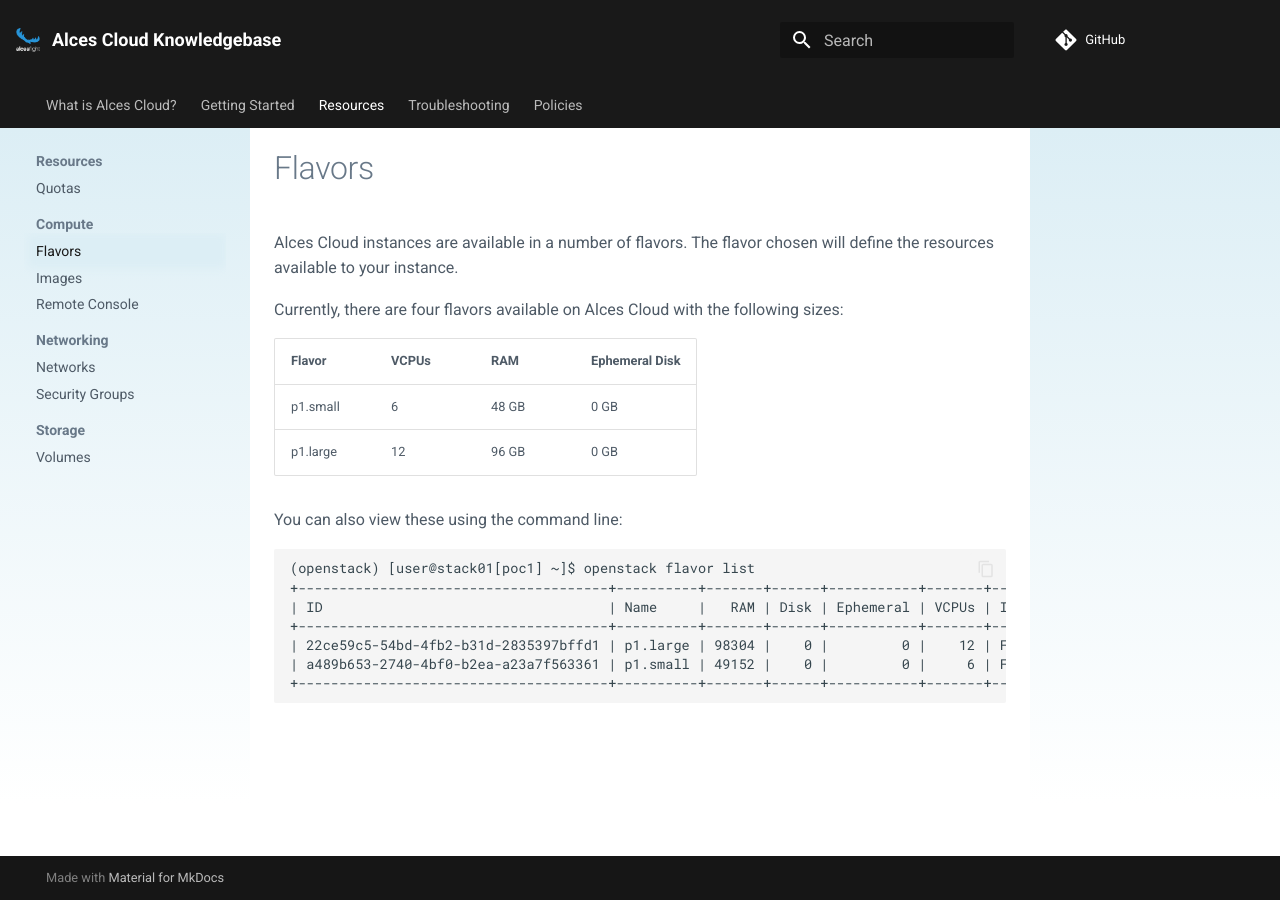
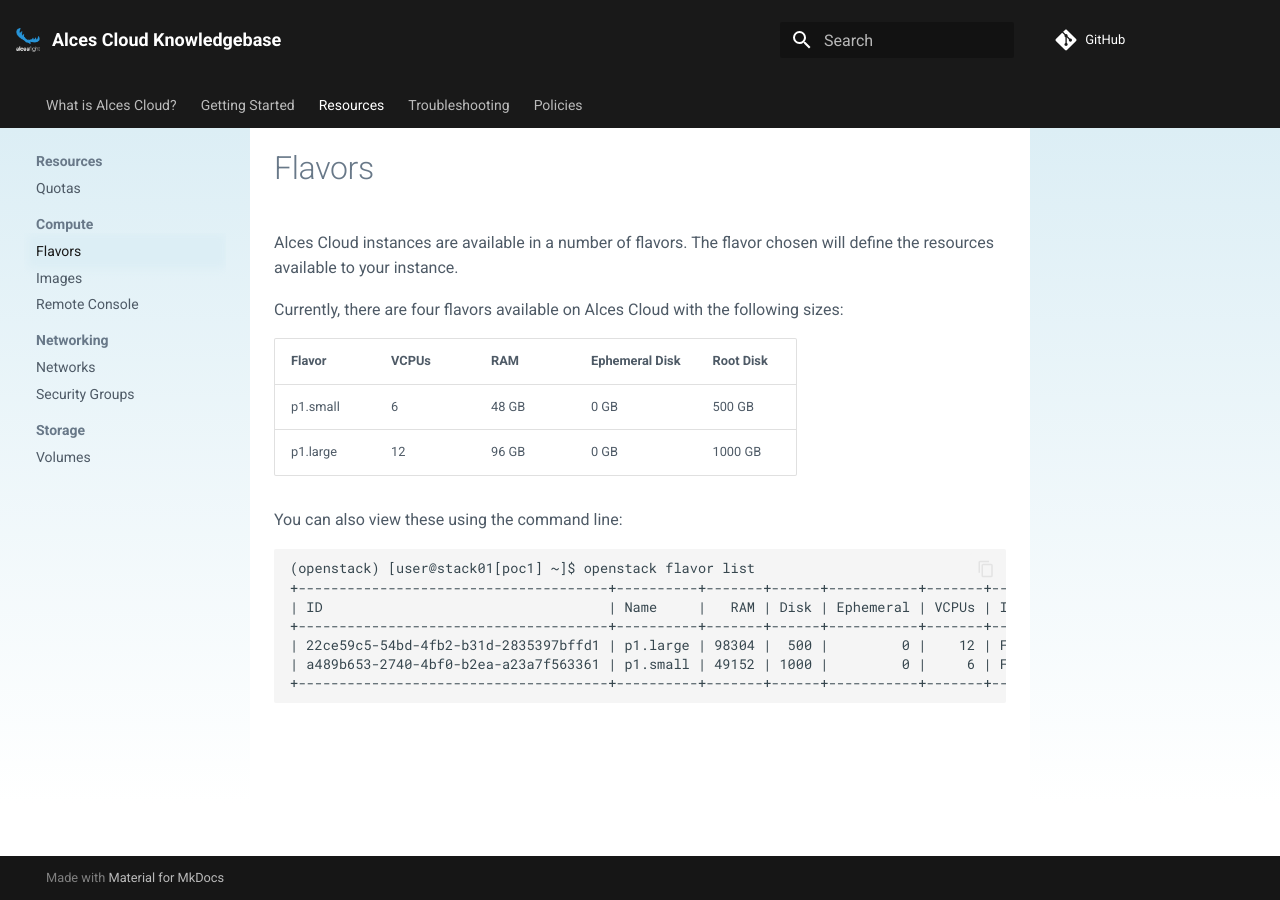
Before and after one commit to alces-software/alces-cloud-docs, an MkDocs documentation site: the page built from docs/docs/compute/flavors.md, in a window 1280 px wide. Built offline with MkDocs 1.6.1 and Material for MkDocs 9.7.7, drawn with Linux system fonts in a browser that asks for light colours; comment, search, counter and statistics services are not loaded; the version menu is left out.

Commit message:
Update docs

````diff
--- a/docs/docs/compute/flavors.md
+++ b/docs/docs/compute/flavors.md
@@ -3,10 +3,10 @@
 
 Currently, there are four flavors available on Alces Cloud with the following sizes:
 
-| Flavor | VCPUs | RAM | Ephemeral Disk |
-|---|---|---|---|
-| p1.small | 6 | 48 GB | 0 GB |
-| p1.large | 12 | 96 GB | 0 GB |
+| Flavor | VCPUs | RAM | Ephemeral Disk | Root Disk|
+|---|---|---|---|---|
+| p1.small | 6 | 48 GB | 0 GB | 500 GB|
+| p1.large | 12 | 96 GB | 0 GB | 1000 GB|
 
 You can also view these using the command line:
 
@@ -15,7 +15,7 @@
 +--------------------------------------+----------+-------+------+-----------+-------+-----------+
 | ID                                   | Name     |   RAM | Disk | Ephemeral | VCPUs | Is Public |
 +--------------------------------------+----------+-------+------+-----------+-------+-----------+
-| 22ce59c5-54bd-4fb2-b31d-2835397bffd1 | p1.large | 98304 |    0 |         0 |    12 | False     |
-| a489b653-2740-4bf0-b2ea-a23a7f563361 | p1.small | 49152 |    0 |         0 |     6 | False     |
+| 22ce59c5-54bd-4fb2-b31d-2835397bffd1 | p1.large | 98304 |  500 |         0 |    12 | False     |
+| a489b653-2740-4bf0-b2ea-a23a7f563361 | p1.small | 49152 | 1000 |         0 |     6 | False     |
 +--------------------------------------+----------+-------+------+-----------+-------+-----------+
 ```
````
Also changed, not shown: docs/docs/networking/networks.md (+4 -1 lines).
